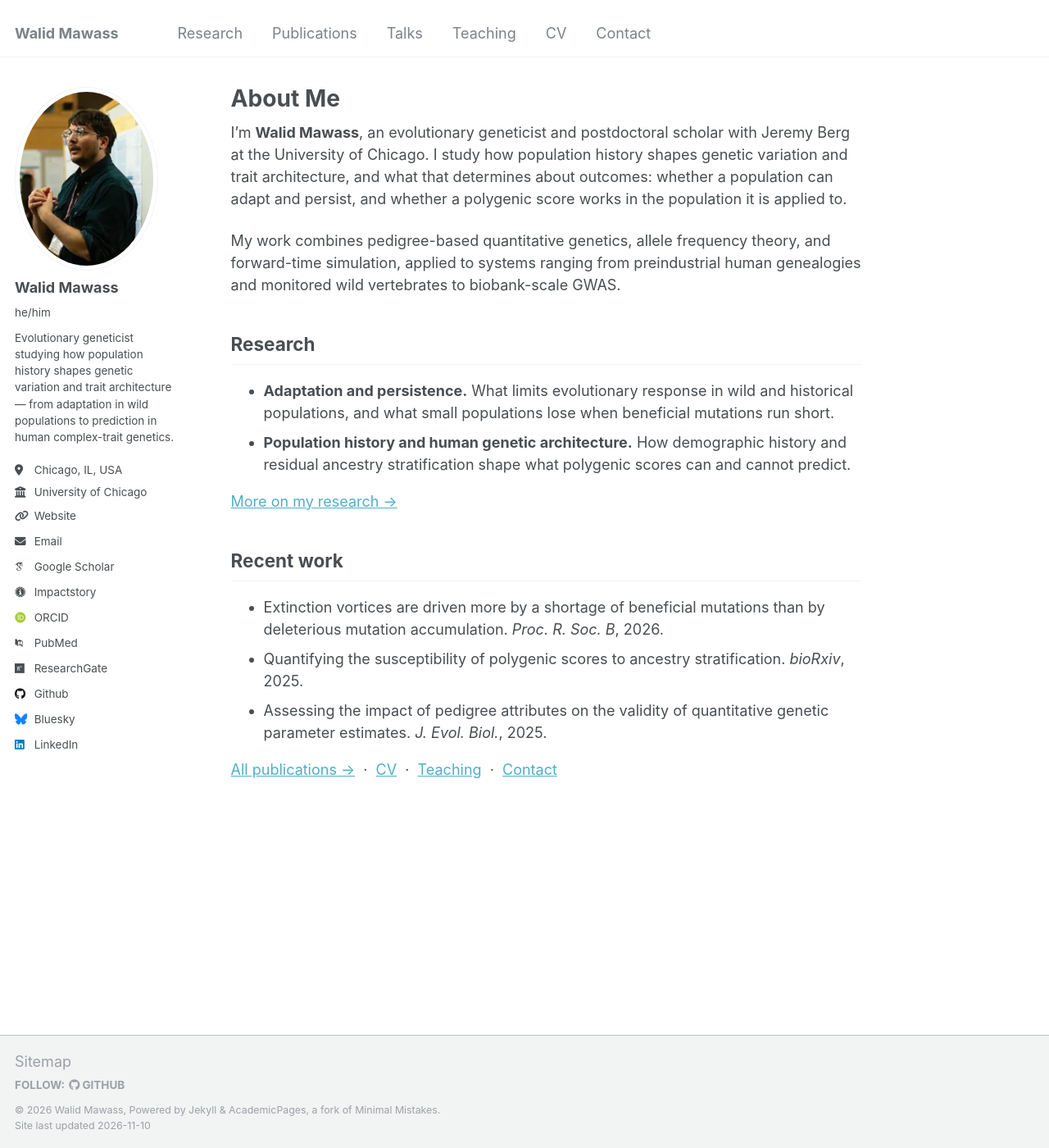
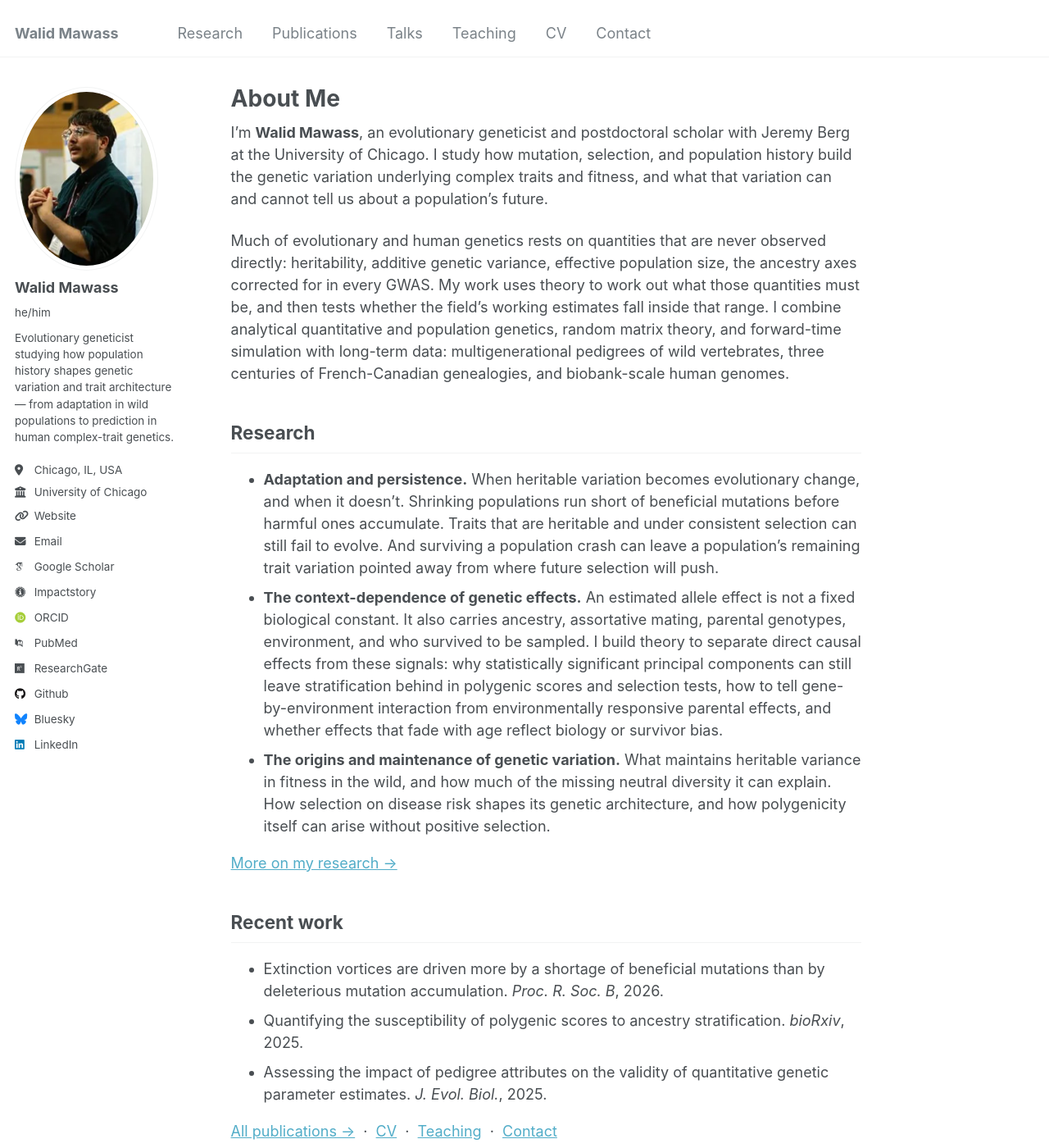
Before and after one commit to mawassw/mawassw.github.io, a Jekyll site: the page built from _pages/about.md, in a window 1280 px wide and 1400 px high. Shown: the whole window at 82% size. Built offline with Jekyll 4.4.1, drawn with Linux system fonts in a browser that asks for light colours; some web fonts are replaced.

Commit message:
Broaden homepage About and Research sections
Reframe the identity around theory for unobserved quantities in
evolutionary and human genetics, replace the retired polygenic-score
portability framing with the context-dependence of genetic effects,
and add a third theme on the origins and maintenance of variation.

Co-Authored-By: Claude Opus 5.5 <noreply@anthropic.com>

```diff
--- a/_pages/about.md
+++ b/_pages/about.md
@@ -7,14 +7,15 @@ redirect_from:
   - /about.html
 ---
 
-I'm **Walid Mawass**, an evolutionary geneticist and postdoctoral scholar with Jeremy Berg at the University of Chicago. I study how population history shapes genetic variation and trait architecture, and what that determines about outcomes: whether a population can adapt and persist, and whether a polygenic score works in the population it is applied to.
+I'm **Walid Mawass**, an evolutionary geneticist and postdoctoral scholar with Jeremy Berg at the University of Chicago. I study how mutation, selection, and population history build the genetic variation underlying complex traits and fitness, and what that variation can and cannot tell us about a population's future.
 
-My work combines pedigree-based quantitative genetics, allele frequency theory, and forward-time simulation, applied to systems ranging from preindustrial human genealogies and monitored wild vertebrates to biobank-scale GWAS.
+Much of evolutionary and human genetics rests on quantities that are never observed directly: heritability, additive genetic variance, effective population size, the ancestry axes corrected for in every GWAS. My work uses theory to work out what those quantities must be, and then tests whether the field's working estimates fall inside that range. I combine analytical quantitative and population genetics, random matrix theory, and forward-time simulation with long-term data: multigenerational pedigrees of wild vertebrates, three centuries of French-Canadian genealogies, and biobank-scale human genomes.
 
 ## Research
 
-- **Adaptation and persistence.** What limits evolutionary response in wild and historical populations, and what small populations lose when beneficial mutations run short.
-- **Population history and human genetic architecture.** How demographic history and residual ancestry stratification shape what polygenic scores can and cannot predict.
+- **Adaptation and persistence.** When heritable variation becomes evolutionary change, and when it doesn't. Shrinking populations run short of beneficial mutations before harmful ones accumulate. Traits that are heritable and under consistent selection can still fail to evolve. And surviving a population crash can leave a population's remaining trait variation pointed away from where future selection will push.
+- **The context-dependence of genetic effects.** An estimated allele effect is not a fixed biological constant. It also carries ancestry, assortative mating, parental genotypes, environment, and who survived to be sampled. I build theory to separate direct causal effects from these signals: why statistically significant principal components can still leave stratification behind in polygenic scores and selection tests, how to tell gene-by-environment interaction from environmentally responsive parental effects, and whether effects that fade with age reflect biology or survivor bias.
+- **The origins and maintenance of genetic variation.** What maintains heritable variance in fitness in the wild, and how much of the missing neutral diversity it can explain. How selection on disease risk shapes its genetic architecture, and how polygenicity itself can arise without positive selection.
 
 [More on my research &rarr;](/research/)
 
```
